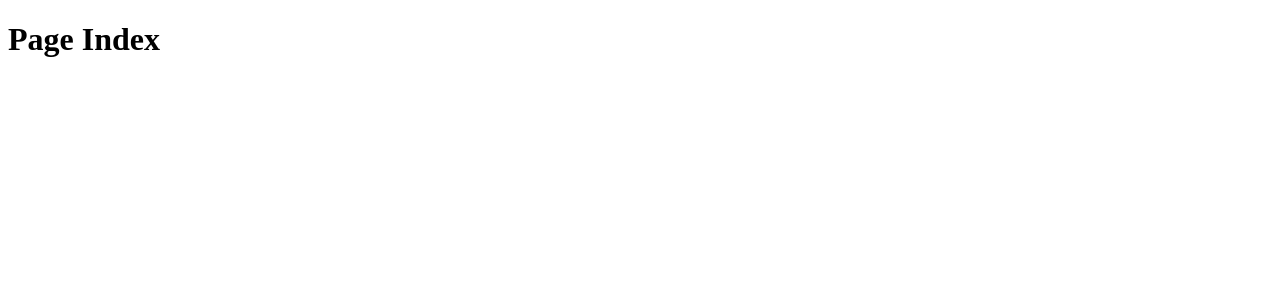
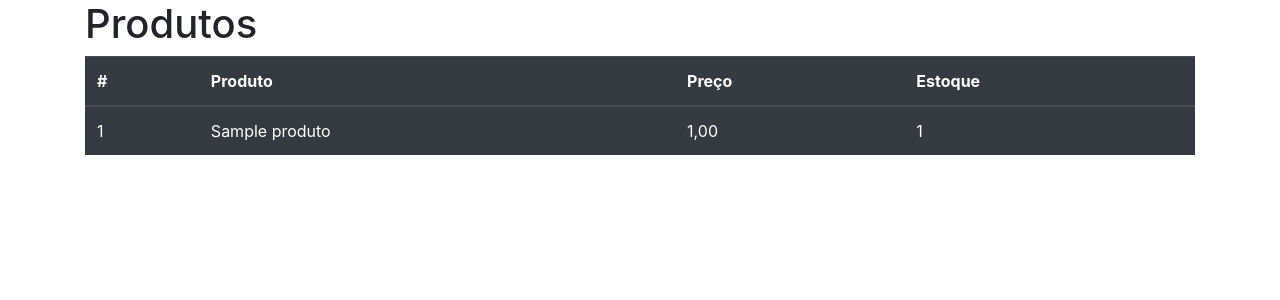
Before and after one commit to devthayron/udemy_geek_sessao_04, a Django app: page / in a window 1280 px wide. Before the commit the part shown is almost empty. Shown: the top 300 px of the page. Run offline with Django 5.2, Linux system fonts and the light colour scheme; tables that the repository leaves empty hold one stand-in row (values such as "Sample post"); grey boxes marked "Sample" are stand-in pictures; some libraries are stand-ins or nearby versions.

Commit message:
Apresentando dados do banco de dados no template

```diff
--- /dev/null
+++ b/core/static/css/styles.css
@@ -0,0 +1,3 @@
+a {
+    color: #fff;
+}
--- a/core/templates/index.html
+++ b/core/templates/index.html
@@ -1,11 +1,54 @@
+{% load bootstrap4 %}
+{% load static %}
 <!DOCTYPE html>
 <html lang="pt-br">
 <head>
     <meta charset="UTF-8">
     <meta name="viewport" content="width=device-width, initial-scale=1.0">
     <title>Index</title>
+    {% bootstrap_css %}
+    <link rel="stylesheet" href=" {% static 'css/styles.css' %}">
 </head>
 <body>
-    <h1>Page Index</h1>
+    <div class="container">
+        <h1>Produtos</h1>
+
+        <table class="table table-dark">
+            <thead>
+                <tr>
+                    <th scope="col">#</th>
+                    <th scope="col">Produto</th>
+                    <th scope="col">Preço</th>
+                    <th scope="col">Estoque</th>
+                </tr>
+            </thead>
+            <tbody>
+                {% for produto in produtos %}
+                    <tr>
+                        <td scope="row">{{ produto.id }}</td>
+                        <td scope="row"><a href="#modal{{ produto.id }}" data-toggle="modal">{{ produto.nome }}</a></td>
+                        <td scope="row">{{ produto.preco }}</td>
+                        <td scope="row">{{ produto.estoque }}</td>
+                    </tr>
+                    <div class="modal fade bd-example-modal-lg show" id="modal{{produto.id}}" role="dialog">
+                        <div class="modal-dialog">
+                            <div class="modal-content">
+                                <div class="modal-header">
+                                    <button type="button" class="close" data-dismiss="modal">
+                                        <span aria-hidden="true">&times;</span>
+                                    </button>
+                                </div>
+                                <div class="modal-body" id="dynamic-content">
+                                    <img src="{{ produto.imagem.url }}" class="img-fluid" alt="{{ produto.nome }}"/>
+                                </div>
+                            </div>
+                        </div>
+                    </div>
+                {% endfor %}
+            </tbody>
+        </table>
+
+    </div>
+{% bootstrap_javascript jquery='full' %}
 </body>
 </html>
--- a/core/views.py
+++ b/core/views.py
@@ -1,9 +1,14 @@
 from django.shortcuts import render
 from .forms import Contactform, ProdutoModelForm
 from django.contrib import messages
+from .models import Produto
 
 def index(request):
-    return render(request, 'index.html')
+
+    context = {
+        'produtos' : Produto.objects.all()      #pega os dados do BD
+    }
+    return render(request, 'index.html',context)
 
 
 def contact(request):
```
Also changed, not shown: media/produtos/PS5.thumb.webp (added), media/produtos/PS5.webp (added), media/produtos/ps4.thumb.webp (added), media/produtos/ps4.webp (added).
